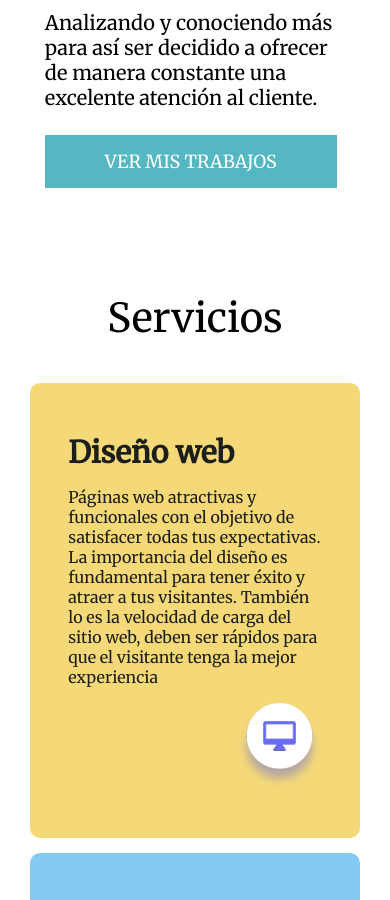
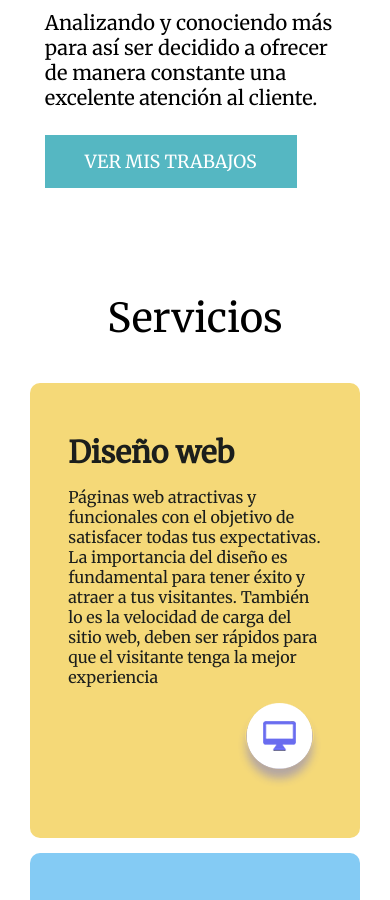
Before and after one commit to JosueHdz-22/josuehdz-22.github.com, a plain HTML site: page index.html in a window 390 px wide. Shown: the part 1440-2340 px from the top of the page. Drawn offline with Linux system fonts and the light colour scheme.

Commit message:
Update estilos.css

```diff
--- a/estilo/estilos.css
+++ b/estilo/estilos.css
@@ -292,7 +292,7 @@ span {
   }
 
   .contenedor-sobremi-parrafo a{
-    padding: 15px 60px 15px 60px;
+    padding: 15px 40px 15px 40px;
   }
 
   .max{
```
